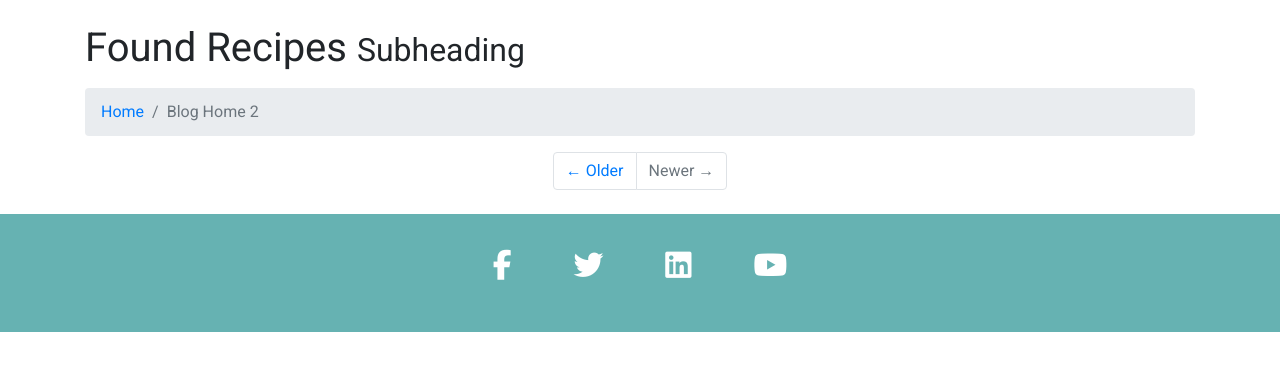
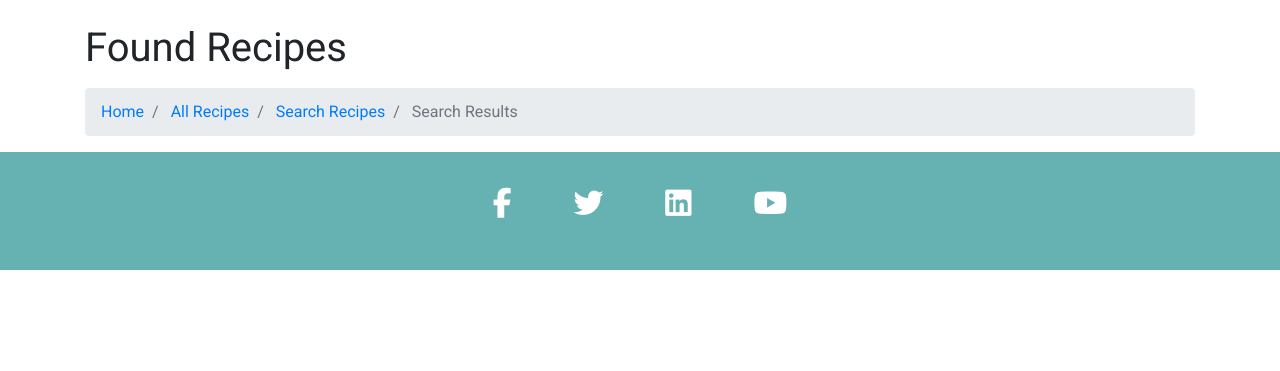
Before and after one commit to davidjbuchanan/MS3-lockdown, a Flask app: template templates/found_recipes.html in a window 1280 px wide. Shown: the part 56-427 px from the top of the page. Run offline with Flask 2, Linux system fonts and the light colour scheme; the template is opened without the code that fills it, so the values that code supplies are empty; some libraries are stand-ins or nearby versions.

Commit message:
Pagination removed; subheading, removed, breadcrumb elaborated and linked-up; 'alt' added for image; source of image linked-up to DB; and link for the 'Read More' button linked-up

```diff
--- a/templates/found_recipes.html
+++ b/templates/found_recipes.html
@@ -1,33 +1,41 @@
 {% extends 'base.html' %} {% block content %}
 <!-- Page Content -->
 <div class="container">
-
     <!-- Page Heading/Breadcrumbs -->
-    <h1 class="mt-4 mb-3">Found Recipes
-      <small>Subheading</small>
+    <h1 class="mt-4 mb-3">
+        Found Recipes
     </h1>
     <ol class="breadcrumb">
         <li class="breadcrumb-item">
-        <a href="index.html">Home</a>
+            <a href="{{ url_for('index')}}">
+                Home
+            </a>
         </li>
-      <li class="breadcrumb-item active">Blog Home 2</li>
+        <li class="breadcrumb-item">
+            <a href="{{ url_for('all_recipes')}}">
+                All Recipes
+            </a>
+        </li>
+        <li class="breadcrumb-item">
+            <a href="{{ url_for('search_recipes')}}">
+                Search Recipes
+            </a>
+        </li>
+        <li class="breadcrumb-item active">
+            Search Results
+        </li>
     </ol>
-    <!-- Recipe Post -->
-
+    <!-- List -->
     {% for item in result %}
-
-
     <div class="card mb-4">
         <div class="card-body">
             <div class="row">
                 <div class="col-lg-6">
-            <a href="#">
-              <img class="img-fluid rounded" src="http://placehold.it/750x300" alt="">
-            </a>
+                    <img class="img-fluid rounded" src="{{item.picture}}" alt="image of food">
                 </div>
                 <div class="col-lg-6">
                     <h2 class="card-title">{{item.dish_name}}</h2>
-            <a href="#" class="btn btn-primary">Read More &rarr;</a>
+                    <a href="{{ url_for('recipe', recipe_id=item._id) }}" class="btn btn-primary">Read More &rarr;</a>
                     <a href="{{ url_for('edit_recipe', recipe_id=item._id) }}" class="btn btn-primary">Edit &rarr;</a>
                     <a href="{{ url_for('delete_recipe', recipe_id=item._id) }}" class="btn btn-primary">Delete &rarr;</a>
                 </div>
@@ -35,25 +43,9 @@
         </div>
         <div class="card-footer text-muted">
             Posted on {{item.timestamp}} by {{item.username}}
-
         </div>
     </div>
     {% endfor %}
-
-
-
-    <!-- Pagination -->
-    <ul class="pagination justify-content-center mb-4">
-      <li class="page-item">
-        <a class="page-link" href="#">&larr; Older</a>
-      </li>
-      <li class="page-item disabled">
-        <a class="page-link" href="#">Newer &rarr;</a>
-      </li>
-    </ul>
-
-  </div>
-
 </div>
 <!-- /.container -->
 {% endblock %}
```
Lines whose indentation alone changed are shown as unchanged.
